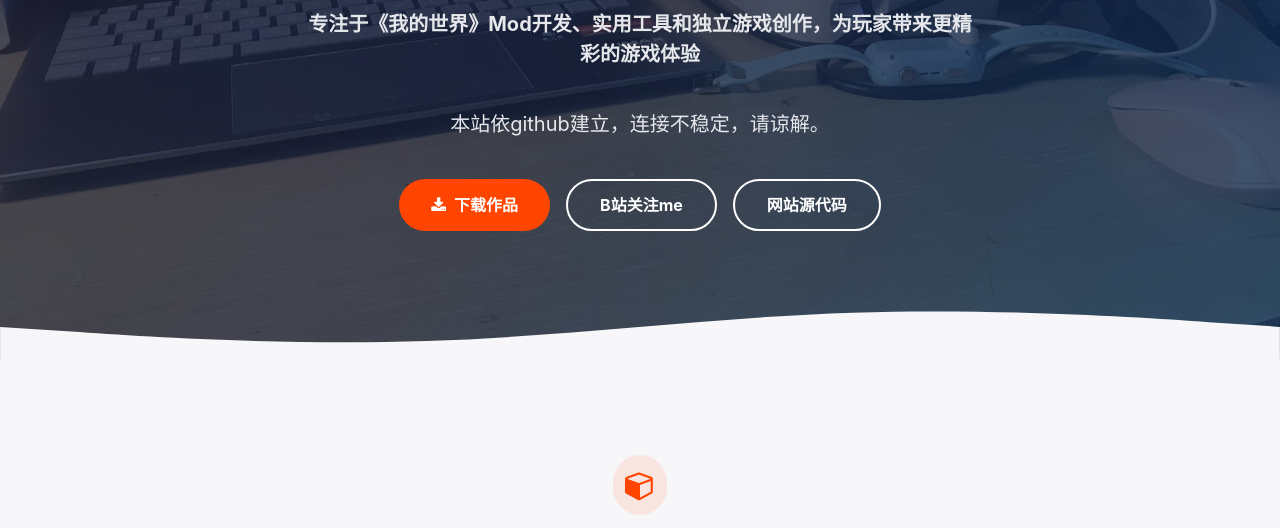
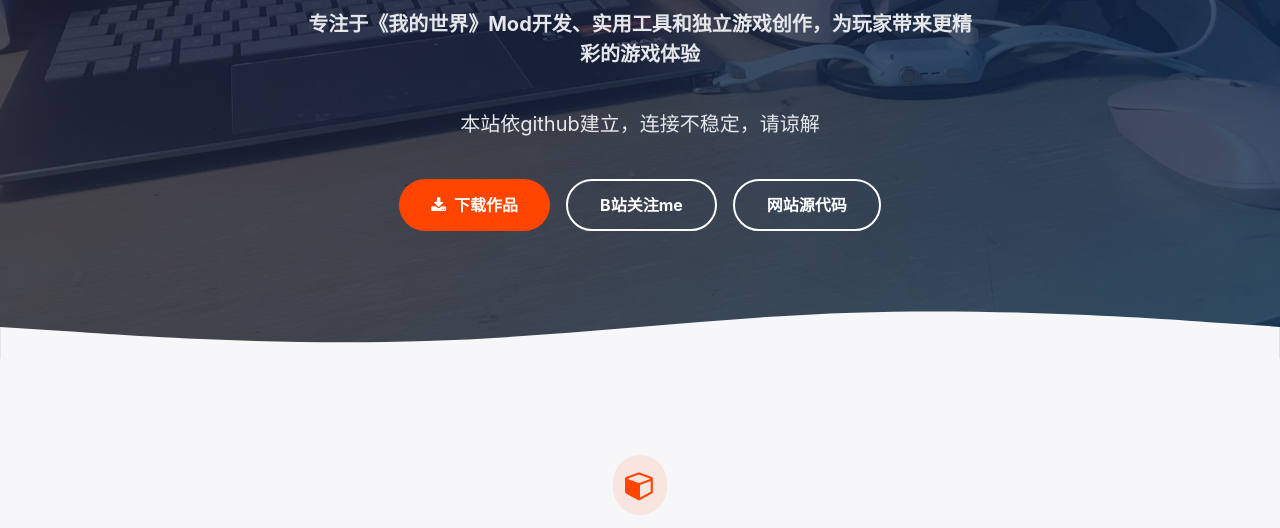
Before and after one commit to BoldElectricMonkey/Monkey-s-github, a plain HTML site: page index.html in a window 1280 px wide. Shown: the part 255-783 px from the top of the page. Drawn offline with nearby package versions, Linux system fonts and the light colour scheme.

Commit message:
Update index.html

```diff
--- a/index.html
+++ b/index.html
@@ -164,7 +164,7 @@
                     <strong>专注于《我的世界》Mod开发、实用工具和独立游戏创作，为玩家带来更精彩的游戏体验</strong>
                 </p>
                 <p class="text-[clamp(1rem,2vw,1.25rem)] text-gray-200 mb-10 max-w-2xl mx-auto">
-                    本站依github建立，连接不稳定，请谅解。
+                    本站依github建立，连接不稳定，请谅解
                 </p>
                 <div class="flex flex-col sm:flex-row justify-center gap-4">
                     <a href="#minecraft-mods" class="bg-primary hover:bg-primary/90 text-white font-bold py-3 px-8 rounded-full transition-all transform hover:scale-105 flex items-center justify-center">
```
